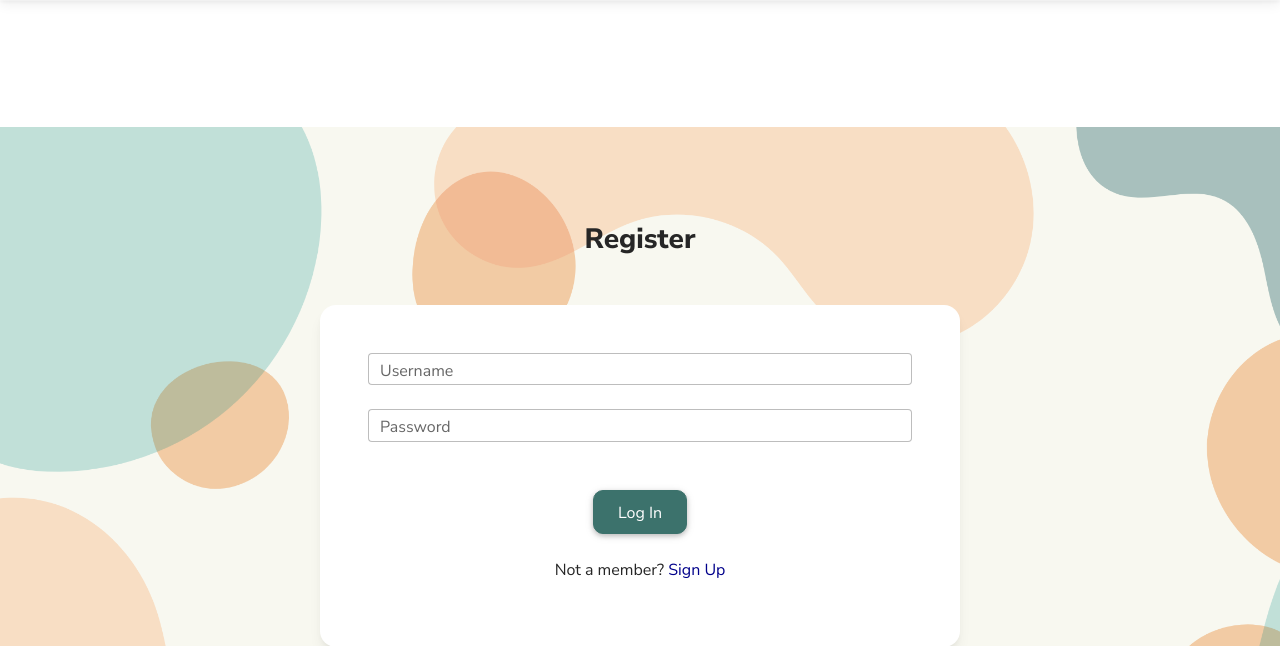
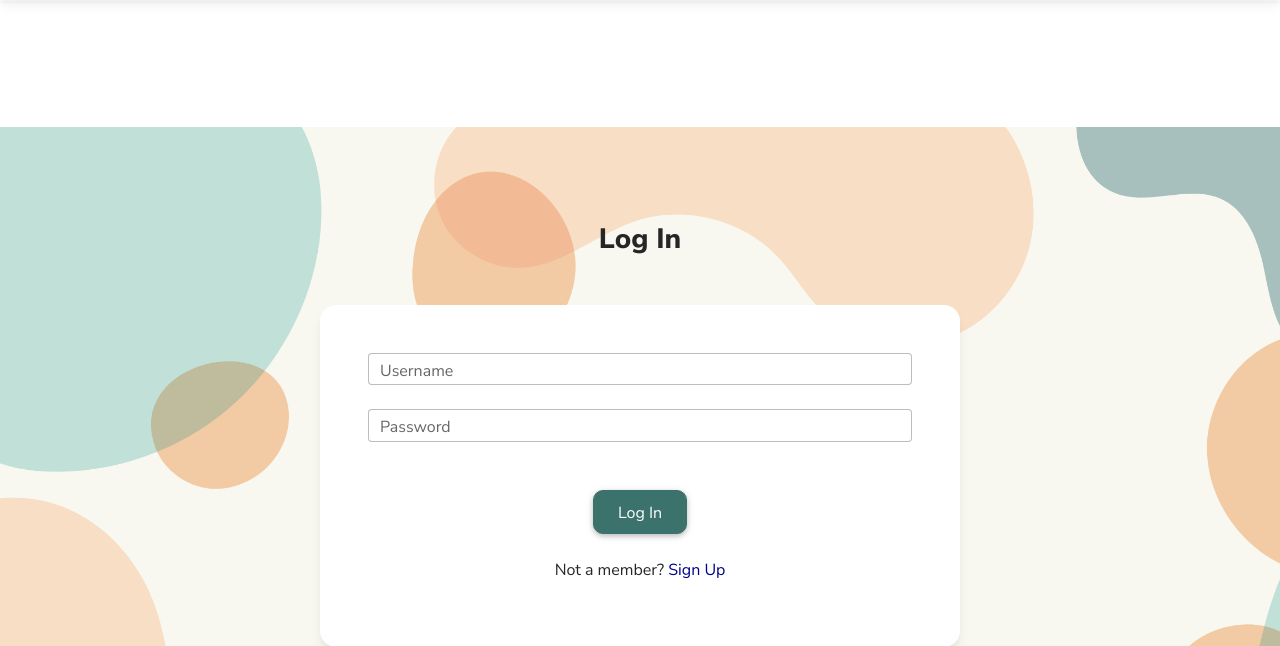
Before and after one commit to dissyulina/cookle-cookbook, a Flask app: page /login in a window 1280 px wide. Shown: the top 646 px of the page. Run offline with Flask 2, Linux system fonts and the light colour scheme; some libraries are stand-ins or nearby versions.

Commit message:
Edit header

```diff
--- a/templates/login.html
+++ b/templates/login.html
@@ -21,7 +21,7 @@
                         {% endif %}
                     {% endwith %}
 
-                <h3 class="my-5">Register</h3>
+                <h3 class="my-5">Log In</h3>
                 <div class="card p-2 p-md-5 form-width">
                     <form method="POST" action="{{ url_for('login') }}" id="form-login">
                         <div class="form-outline mb-4">
```
